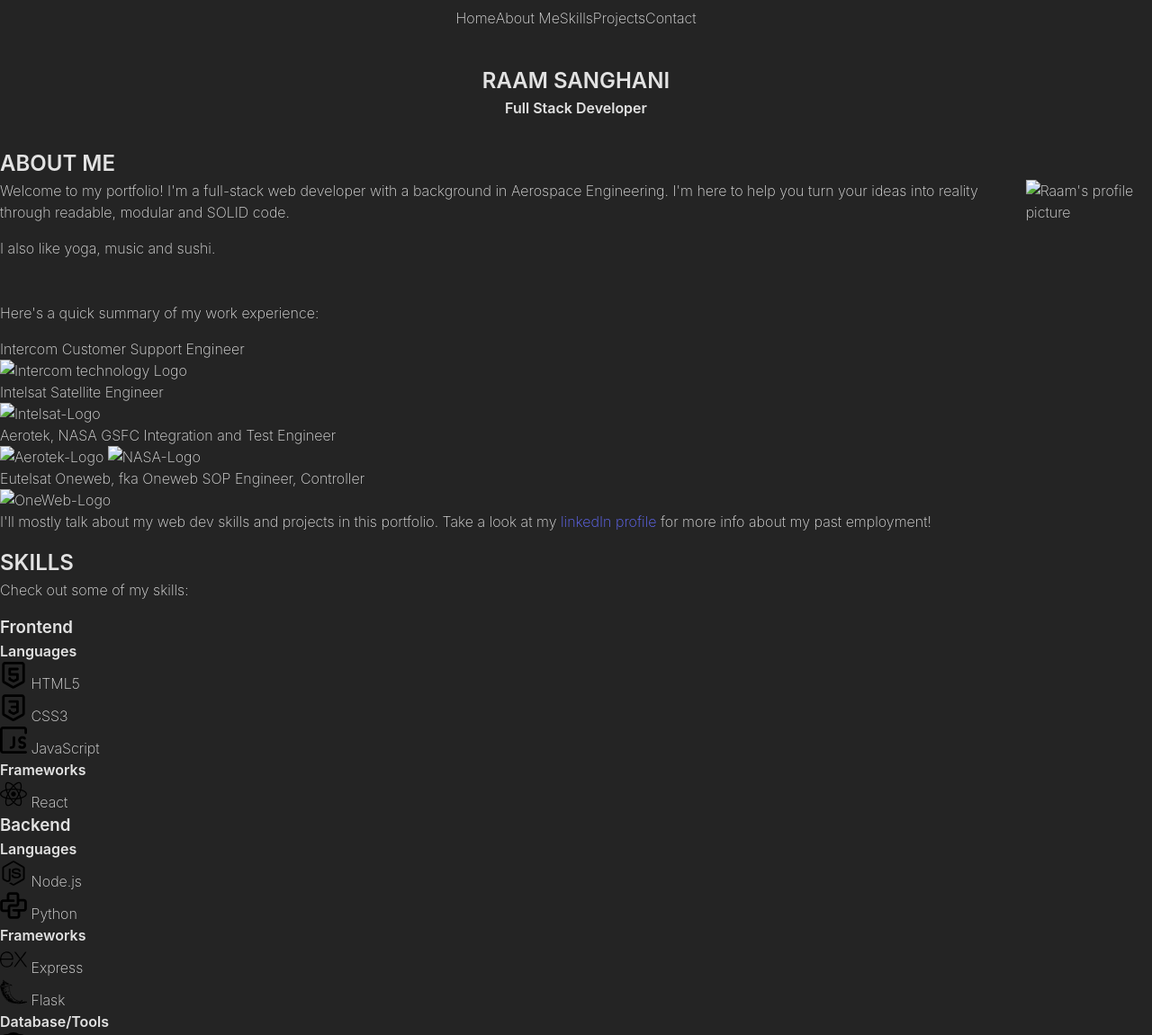
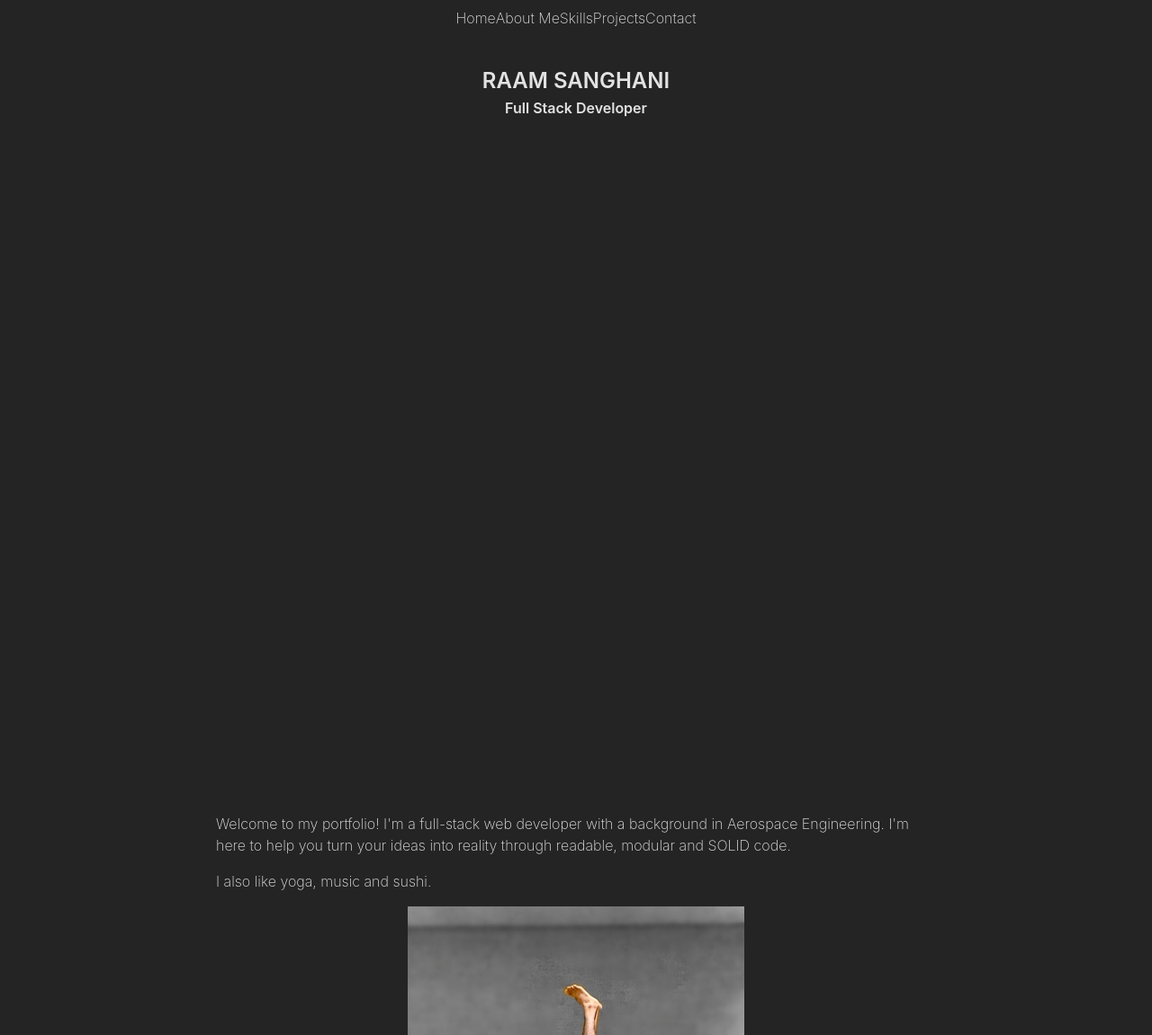
Before and after one commit to Raamtaro/WebDevPortfolio, a website built with Vite: page index.html in a window 1280 px wide. Shown: the top 1151 px of the page at 90% size. Built offline with nearby package versions, Linux system fonts and the light colour scheme; some packages are replaced by stand-ins of ours.

Commit message:
Some prelim styling setup - mobile-first and then setting media queries to size up

```diff
--- a/index.html
+++ b/index.html
@@ -49,14 +49,14 @@
       </section>
       <!-- Intro/Employment history(?) -->
       <section class="section intro">
-        <h2 class="title">ABOUT ME</h2>
+        <!-- <h2 class="title">ABOUT ME</h2> -->
         <div class="intro-flex-group">
           <section class="intro-item intro-description">
             <div class="intro-text-group">
               <p>Welcome to my portfolio! I'm a full-stack web developer with a background in Aerospace Engineering. I'm here to help you turn your ideas into reality through readable, modular and SOLID code. </p>
               <p>I also like yoga, music and sushi.</p>
             </div>
-            <img src="" alt="Raam's profile picture" class="profile-picture">
+            <img src="./assets/about_me/bio.jpeg" alt="Raam's profile picture" class="profile-picture">
 
           </section>
           <section class="intro-item work-experience">
@@ -67,29 +67,28 @@
                   <span class="company">Intercom</span>
                   <span class="title">Customer Support Engineer</span>
                 </div>
-                <img class="company-logo" src="" alt="Intercom technology Logo">
+                <img class="company-logo" src="./assets/company_logos/intercom.svg" alt="Intercom technology Logo">
               </li>
               <li>
                 <div class="intro-list-text">
                   <span class="company">Intelsat</span>
                   <span class="title">Satellite Engineer</span>
                 </div>
-                <img class="company-logo" src="" alt="Intelsat-Logo">
+                <img class="company-logo" src="./assets/company_logos/Intelsat_logo.svg" alt="Intelsat-Logo">
               </li>
               <li>
                 <div class="intro-list-text">
-                  <span class="company">Aerotek, NASA GSFC</span>
+                  <span class="company">Aerotek - NASA GSFC</span>
                   <span class="title">Integration and Test Engineer</span>
                 </div>
-                <img class="company-logo" src="" alt="Aerotek-Logo">
-                <img class="company-logo" src="" alt="NASA-Logo">
+                <img class="company-logo" src="./assets/company_logos/nasa.svg" alt="NASA-Logo">
               </li>
               <li>
                 <div class="intro-list-text">
                   <span class="company">Eutelsat Oneweb, fka Oneweb</span>
                   <span class="title">SOP Engineer, Controller</span>
                 </div>
-                <img class="company-logo" src="" alt="OneWeb-Logo">
+                <img class="company-logo" src="./assets/company_logos/oneweb.svg" alt="OneWeb-Logo">
               </li>
             </ul>
             <p>I'll mostly talk about my web dev skills and projects in this portfolio. Take a look at my <a href="https://linkedin.com/in/rsanghani">linkedIn profile</a> for more info about my past employment!</p>
@@ -98,16 +97,12 @@
       </section>
       <!-- Skills -->
       <section class="section skills">
-        <h2 class="title">SKILLS</h2>
-        <div class="skills-description">
-          <p>Check out some of my skills:</p>
-        </div>
-
+        <!-- <h2 class="title">SKILLS</h2> -->
         <!-- Frontend Skills -->
         <section class="skills-group frontend">
           <h3>Frontend</h3>
           <div class="languages">
-            <h4>Languages</h4>
+            <!-- <h4>Languages</h4> -->
             <ul>
               <li>
                 <img src="/assets/tech_icons/html.svg" alt="HTML5 technology logo" class="tech-item" aria-label="HTML5">
@@ -124,7 +119,7 @@
             </ul>
           </div>
           <div class="frameworks">
-            <h4>Frameworks</h4>
+            <!-- <h4>Frameworks</h4> -->
             <ul>
               <li>
                 <img src="/assets/tech_icons/react.svg" alt="React technology logo" class="tech-item" aria-label="React">
@@ -138,7 +133,7 @@
         <section class="skills-group backend">
           <h3>Backend</h3>
           <div class="languages">
-            <h4>Languages</h4>
+            <!-- <h4>Languages</h4> -->
             <ul>
               <li>
                 <img src="/assets/tech_icons/nodejs.svg" alt="Node.js technology logo" class="tech-item" aria-label="Node.js">
@@ -151,7 +146,7 @@
             </ul>
           </div>
           <div class="frameworks">
-            <h4>Frameworks</h4>
+            <!-- <h4>Frameworks</h4> -->
             <ul>
               <li>
                 <img src="/assets/tech_icons/express.svg" alt="Express technology logo" class="tech-item" aria-label="Express">
@@ -164,7 +159,7 @@
             </ul>
           </div>
           <div class="database-tools">
-            <h4>Database/Tools</h4>
+            <!-- <h4>Database/Tools</h4> -->
             <ul>
               <li>
                 <img src="/assets/tech_icons/psql.svg" alt="pSQL technology logo" class="tech-item" aria-label="PostgresSQL">
@@ -210,7 +205,7 @@
       </section>
       <!-- Projects -->
       <section class="section projects">
-        <h2 class="title">PROJECTS</h2>
+        <!-- <h2 class="title">PROJECTS</h2> -->
           <!-- Project Item 1 -->
           <article class="projects-list-item">
             <figure>
@@ -256,7 +251,10 @@
               <figcaption>Messenger</figcaption>
             </figure>
             <p class="project-description">
-              This project is in early development. Check out the ReadME in the source code to see what I've done so far!
+              Functionality should include message exchange between users, ideally in real time using websockets.
+              Server for this project built with Express, following the MVC pattern.
+              pSQL and Prisma are being used to manage the many to many relationships between Conversations and Users, as well as the simpler relationships concerning messages and user profiles.
+              Current working objective is integrating socket.io on top of the existing RESTful setup.
             </p>
             <ul class="tech-stack">
               <li>
@@ -293,11 +291,10 @@
               <figcaption>Photo Exhibit App</figcaption>
             </figure>
             <p class="project-description">
-              The idea behind this project was inspired by a three JS demo that I found on codrops **insert link here**.
-              I wanted to practice with REST API server structuring, as well as Three JS.
-              The goal was to give each user a space to organize separate collections of their photos and lay them out in a view.
-              From here, some shader and three js 'magic' would kick in and allow them to apply some special effects to their exhibit to give it more of an interactive feel.
-              This project is incredibly dense, and I'll have detailed some more about challenges, requirements and progress in the Repo's description. Check it out!
+              This project provides a platform for users to post their photos, organized in Collections. WebGL effects applied with React Three Fiber and Three JS, making the display more interactive.
+              MVC Pattern in Express and Node JS, integrated with pSQL database and Prisma client.
+              Also follows RESTful design.
+              Authentication, authorization, and file handling capability with Cloudinary.
             </p>
             <ul class="tech-stack">
               <li>
@@ -335,11 +332,9 @@
               <figcaption>Blog API</figcaption>
             </figure>
             <p class="project-description">
-              This was the first full-stack app that I ever made.
-              This is your classic User, Post and Comment schema setup.
-              I loved building this project as it allowed me a way to really demystify all of the 'cool' stuff about any modern website: authentication, authorization, user data storage, and, most importantly, RESTful API structure.
-              One thing I've come to love about REST APIs is their modularity.
-              By it's very nature, files are organized from the moment that you build them. This makes code readable, and easy to test. Check out the Repo's ReadME.md for functionality, and features that I'm currently working on.
+              Basic User, Post and Comment schema setup. Follows the MVC and RESTful paradigm.
+              Provides authentication and authorization setup via PassportJS.
+              Integrated with pSQL via the Prisma ORM.
             </p>
             <ul class="tech-stack">
               <li>
--- a/index.js
+++ b/index.js
@@ -1 +1,15 @@
 import './style.css'
+import Lenis from 'lenis'
+
+const lenis = new Lenis()
+
+lenis.on('scroll', (e) => {
+//   console.log(e)
+})
+
+function raf(time) {
+  lenis.raf(time)
+  requestAnimationFrame(raf)
+}
+
+requestAnimationFrame(raf)
--- a/package.json
+++ b/package.json
@@ -10,5 +10,8 @@
   },
   "devDependencies": {
     "vite": "^5.4.1"
+  },
+  "dependencies": {
+    "lenis": "^1.1.13"
   }
 }
--- a/style.css
+++ b/style.css
@@ -22,6 +22,26 @@
   background-color: #242424;
 }
 
+html.lenis, html.lenis body {
+  height: auto;
+}
+
+.lenis.lenis-smooth {
+  scroll-behavior: auto !important;
+}
+
+.lenis.lenis-smooth [data-lenis-prevent] {
+  overscroll-behavior: contain;
+}
+
+.lenis.lenis-stopped {
+  overflow: hidden;
+}
+
+.lenis.lenis-smooth iframe {
+  pointer-events: none;
+}
+
 a {
   font-weight:175;
   color: #646cff;
@@ -35,7 +55,7 @@
   margin: 0;
 
   place-items: center;
-  min-width: 320px;
+  /* min-width: 320px; */
 
 }
 
@@ -85,6 +105,27 @@
   height: auto;
 }
 
+/* Home */
+.home {
+  min-height: 100vh;
+}
+
+
+
+/* About me */
+
+.intro {
+  display: flex;
+  flex-direction: column;
+  align-items: center;
+}
+
+
+.intro .intro-item {
+  width: 100%;
+  max-width: 800px;
+  margin-bottom: 20px;
+}
 .intro-flex-group{
   display: inline-flex;
   flex-direction: column;
@@ -93,4 +134,139 @@
 
 .intro-description {
   display: flex;
+  flex-direction: column;
+  align-items: center;
 }
+
+.profile-picture {
+  max-width: 375px;
+
+}
+
+.intro-list li {
+  display: flex;
+  flex-direction: column;
+  align-items: center;
+  margin-bottom: 15px;
+}
+
+.intro-list .company {
+  font-weight: 600;
+}
+
+.intro-list .title {
+  font-style: italic;
+  color: #777;
+}
+
+.intro-list .company-logo {
+  width: 60px;
+  height: auto;
+  margin-top: 10px;
+}
+
+/* Skills Section */
+.skills {
+  max-width: 1200px;
+  margin: 0 auto;
+  padding: 2rem 1rem;
+}
+
+.skills-description {
+  text-align: center;
+  margin-bottom: 2rem;
+}
+
+/* Skills Groups */
+.skills-group {
+  margin-bottom: 2rem;
+}
+
+
+/* Skill Group Headings */
+.skills-group h3 {
+  font-size: 1.5rem;
+  margin-bottom: 1rem;
+  text-align: center;
+}
+
+/* Individual Skill Sections */
+.skills-group > div {
+  margin-bottom: 1.5rem;
+}
+
+.skills-group h4 {
+  font-size: 1.2rem;
+  margin-bottom: 0.5rem;
+  text-align: center;
+}
+
+/* Skill Items */
+.skills-group ul {
+  display: flex;
+  flex-wrap: wrap;
+  justify-content: center;
+  gap: 1rem;
+  list-style-type: none;
+  padding: 0;
+}
+
+.skills-group ul li {
+  display: flex;
+  flex-direction: column;
+  align-items: center;
+}
+
+.skills-group ul li img {
+  width: 50px;
+  height: auto;
+  margin-bottom: 0.5rem;
+}
+
+.skills-group ul li span {
+  font-size: 1rem;
+  text-align: center;
+}
+
+/* Responsive Styles */
+@media (min-width: 600px) {
+  /* Intro Section */
+  .intro {
+    flex-direction: row;
+    justify-content: center;
+    align-items: flex-start;
+  }
+  .intro .intro-item {
+    flex: 1;
+    margin: 0 20px;
+  }
+
+  /* Skills */
+
+}
+
+@media (min-width: 768px) {
+  .skills {
+    display: grid;
+    grid-template-columns: repeat(auto-fit, minmax(250px, 1fr));
+    grid-gap: 2rem;
+  }
+}
+
+@media (min-width: 1024px) {
+  .skills-group h3 {
+    font-size: 1.8rem;
+  }
+
+  .skills-group h4 {
+    font-size: 1.4rem;
+  }
+
+  .skills-group ul li img {
+    width: 60px;
+  }
+
+  .skills-group ul li span {
+    font-size: 1.1rem;
+  }
+}
```
Also changed, not shown: assets/about_me/bio.jpeg (added), assets/company_logos/Intelsat_logo.svg (added), 1 other file.
